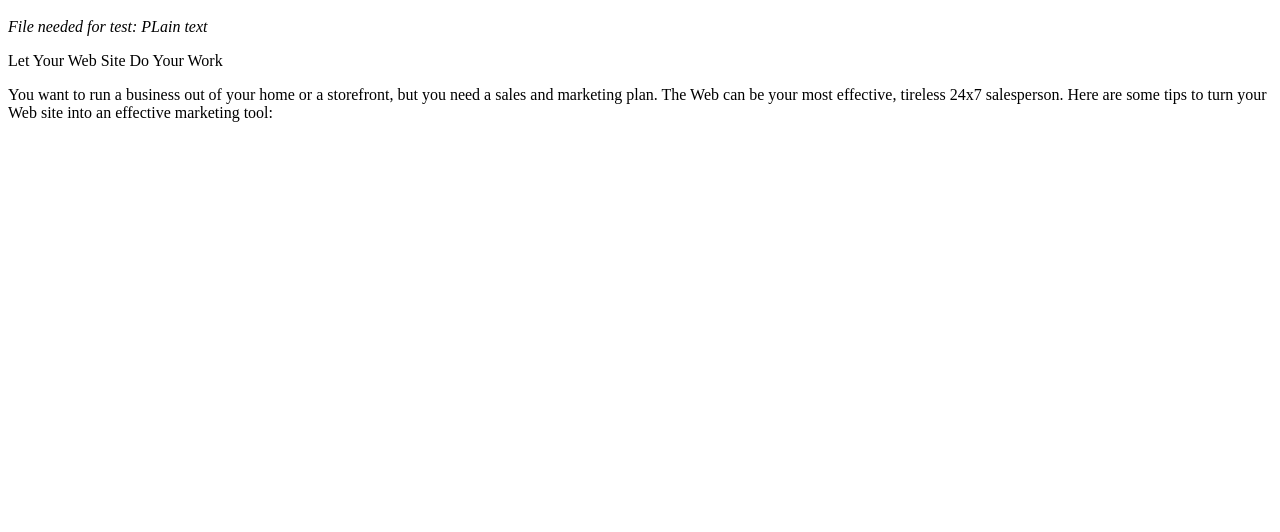
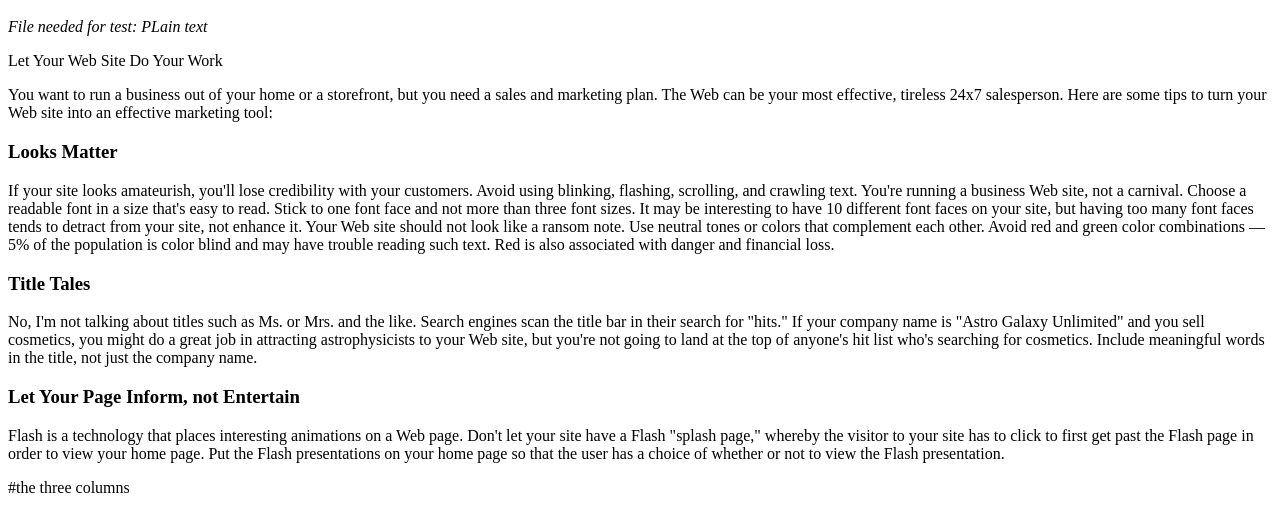
Before and after one commit to erudmila/10_8_images_review_, a plain HTML site: page index.html in a window 1280 px wide. Shown: the part 48-580 px from the top of the page. Drawn offline with Linux system fonts and the light colour scheme.

Commit message:
Update index.html

```diff
--- a/index.html
+++ b/index.html
@@ -1,20 +1,33 @@
 
 <html>
-
   <head>
     <title>Final Exam - Web Enterprises</title>
-
   </head>
 
 <body>
-
   <h1 style="text-align:center;">FINAL EXAM - WEB ENTREPRENEURS</h1>
     <p><i>File needed for test: PLain text</i></p>
   <p> Let Your Web Site Do Your Work</p>
+  <p>You want to run a business out of your home or a storefront, but you need a sales and marketing plan. The Web can be your most effective,
+    tireless 24x7 salesperson. Here are some tips to turn your Web site into an effective marketing tool:</p>
 
-<p>You want to run a business out of your home or a storefront, but you need a sales and marketing plan. The Web can be your most effective, tireless 24x7 salesperson. Here are some tips to turn your Web site into an effective marketing tool:</p>
+<h3><b>Looks Matter</b></h3>
+  <p>If your site looks amateurish, you'll lose credibility with your customers. Avoid using blinking, flashing, scrolling, and crawling text. You're running a business Web site, not a carnival. Choose a readable font in a size that's easy to read.
+    Stick to one font face and not more than three font sizes. It may be interesting to have 10 different font faces on your site, but having too many font faces tends to detract from your site, not enhance it.
+    Your Web site should not look like a ransom note. Use neutral tones or colors that complement each other. Avoid red and green color combinations — 5% of the population is color blind and may have trouble reading such text.
+    Red is also associated with danger and financial loss. </p>
+
+<h3><b>Title Tales</b></h3>
+  <p>No, I'm not talking about titles such as Ms. or Mrs. and the like. Search engines scan the title bar in their search for "hits." If your company name is "Astro Galaxy Unlimited" and you sell cosmetics, you might do a great job in attracting astrophysicists to your Web site, but you're not going to land at the top of anyone's hit list who's searching for cosmetics. Include meaningful words in the title, not just the company name.
+</p>
+
+<h3><b>Let Your Page Inform, not Entertain</b></h3>
+  <p>Flash is a technology that places interesting animations on a Web page. Don't let your site have a Flash "splash page," whereby the visitor to your site has to click to first get past the Flash page in order to view your home page. Put the Flash presentations on your home page so that the user has a choice of whether or not to view the Flash presentation.
+</p>
+
+#the three columns
+
+
 
 </body>
-
-
 </html>
```
